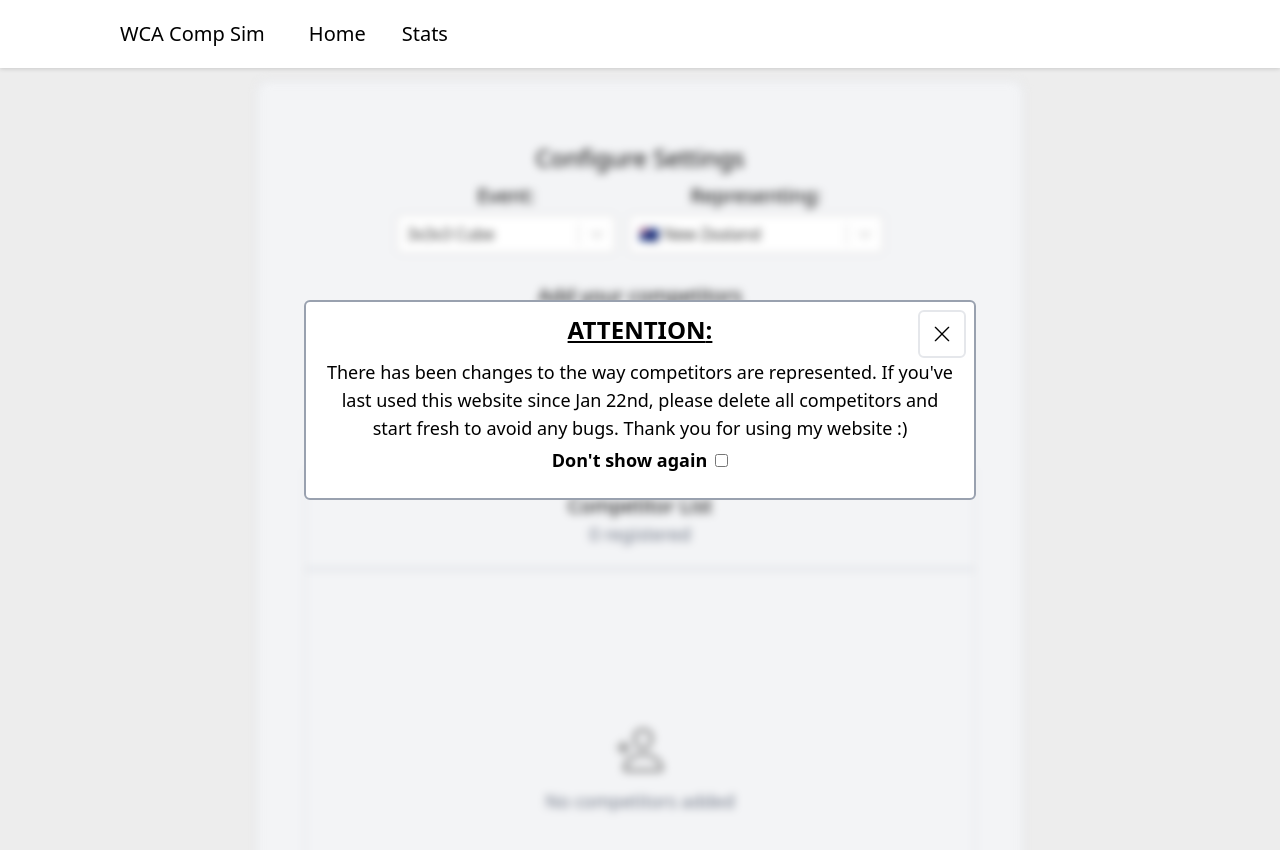
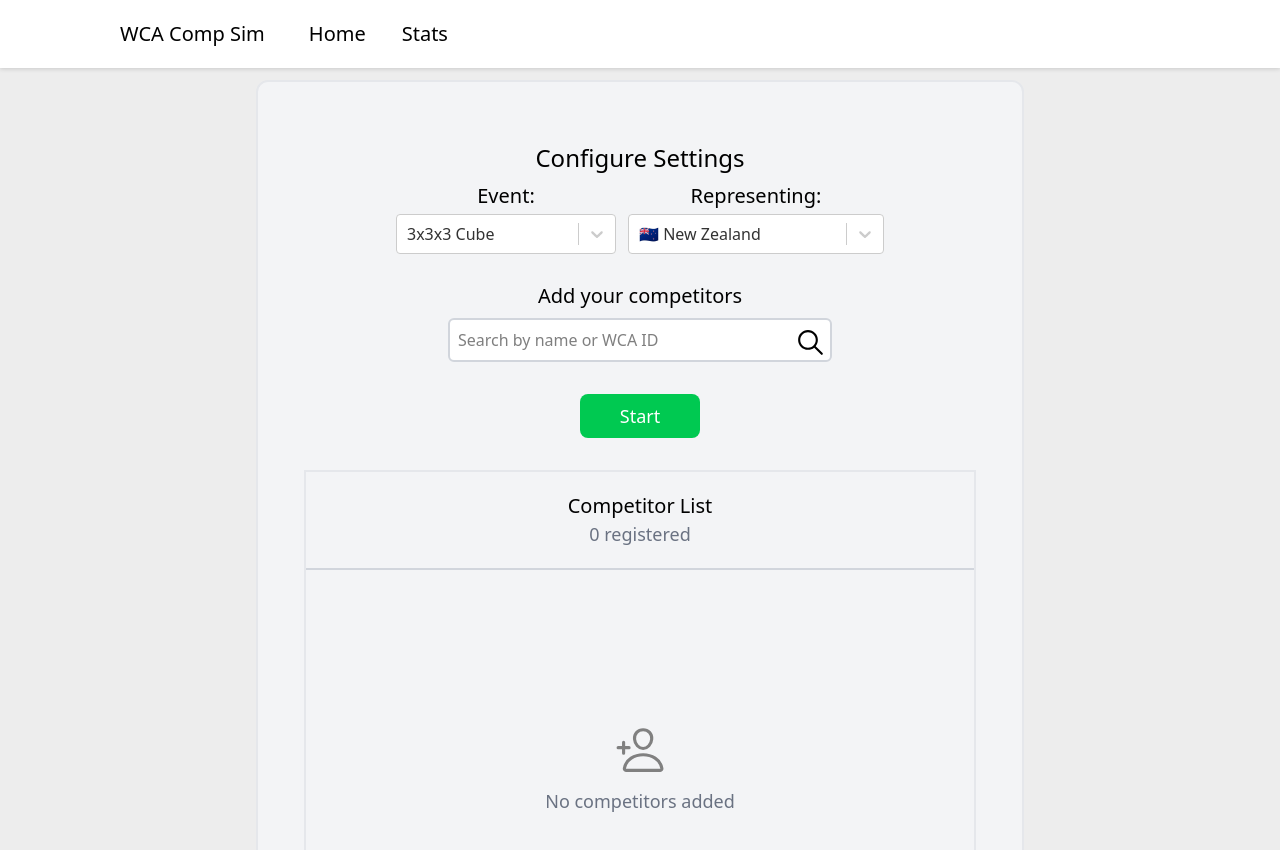
Before and after one commit to dwyaneramos/wca-comp-sim, a React (Vite) app: page / in a window 1280 px wide. Shown: the top 850 px of the page. Built offline with nearby package versions, Linux system fonts and the light colour scheme.

Commit message:
feat: added toasts in place of popups

```diff
--- a/src/App.jsx
+++ b/src/App.jsx
@@ -6,7 +6,7 @@ import { Stats } from './components/sections/Stats'
 import { NavBar } from './components/NavBar'
 import { simulateAllCompetitors, addUser, startingStats, defaultStats } from './services/competitors.js'
 import { FaGithub } from "react-icons/fa";
-import { Popup } from "./components/Popup.jsx"
+import { Toast } from './components/Toast.jsx'
 
 export function useLocalStorage(key, initialValue) {
   const [value, setValue] = useState(() => {
@@ -50,11 +50,6 @@ function App() {
     "Game": Game,
     "Stats": Stats
   }
-  const [disableUpdatePopup, setDisableUpdatePopup] = useLocalStorage("disableUpdatePopup", false)
-  const [showUpdatePopup, setShowUpdatePopup] = useState(disableUpdatePopup ? false : true)
-
-  const disableApp = showUpdatePopup || error
-
 
   const [stats, setStats] = useLocalStorage("stats", startingStats)
 
@@ -65,10 +60,9 @@ function App() {
   }
 
   const changePage = async (page) => {
-    setShowUpdatePopup(false)
     if (page === "Game") {
       try {
-        const simmedCompetitors = await Simulate()
+        await Simulate()
         setDisabledEventDropdown(true)
         setPage("Game")
       } catch (err) {
@@ -80,10 +74,6 @@ function App() {
     }
   }
 
-  useEffect(() => {
-    console.log(disableUpdatePopup)
-
-  }, [disableUpdatePopup])
 
 
 
@@ -129,16 +119,11 @@ function App() {
       <NavBar changePage={changePage} disabledEventDropdown={disabledEventDropdown} setEvent={setEvent}
         defaultEvent={event} setNationality={setNationality} defaultNationality={nationality} />
 
-      {error && <Popup popupHeader={"ERROR"} popupMsg={error} setPopupOn={setError} popupColor={"red-500"} />}
-
-      {showUpdatePopup && <Popup popupHeader={"ATTENTION"}
-        popupMsg={"There has been changes to the way competitors are represented. If you've last used this website since Jan 22nd, please delete all competitors and start fresh to avoid any bugs. Thank you for using my website :)"}
-        setPopupOn={setShowUpdatePopup}
-        popupColor={"red-500"} setDisableUpdatePopup={setDisableUpdatePopup} />}
+      {error && <Toast text={error} type={"error"} setShowToast={setError} />}
 
       <CurrentPage changePage={changePage} setPopup={setError} setCompetitors={setCompetitors}
         competitors={competitors} setEvent={setEvent} event={event} setStats={setStats} stats={stats} resetCompetitors={Simulate}
-        nationality={nationality} setNationality={setNationality} disableApp={disableApp} />
+        nationality={nationality} setNationality={setNationality} />
     </>
   )
 
--- /dev/null
+++ b/src/components/Toast.jsx
@@ -0,0 +1,17 @@
+const typeConfigLookup = {
+  "error": { bgColor: "bg-red-500", textColor: "text-white", header: "Uh Oh!" },
+}
+
+
+
+export const Toast = ({ text, type, setShowToast }) => {
+  const typeConfig = typeConfigLookup[type]
+  console.log(typeConfig)
+  return (
+    <div className={`fixed transition-all left-1/2 -translate-x-1/2 animate-toast flex flex-col bottom-5 z-100 w-xs ${typeConfig.bgColor} ${typeConfig.textColor} p-3 rounded-md shadow-lg`} >
+      <span className="text-lg">{typeConfig.header}</span>
+      <span className="text-md">{text}</span>
+      <span onClick={() => setShowToast(null)} className="transition-all pr-1 absolute top-2 right-2 text-white text-lg cursor-pointer hover:-translate-y-1">x</span>
+    </div >
+  )
+}
--- a/src/components/sections/Game.jsx
+++ b/src/components/sections/Game.jsx
@@ -16,15 +16,11 @@ const genScramble = async (event) => {
 
 
 
-export const Game = ({ competitors, setCompetitors, event, setStats, stats, setPopup, resetCompetitors, nationality, disableApp }) => {
+export const Game = ({ competitors, setCompetitors, event, setStats, stats, setPopup, resetCompetitors, nationality }) => {
   const numSolvesInRound = MO3_EVENTS.includes(event) ? 3 : 5
   const setErrorPopup = setPopup
   const playerNationality = nationality
-  const disableAppRef = useRef(disableApp)
-
-  useEffect(() => {
-    disableAppRef.current = disableApp;
-  }, [disableApp]);
+  const [disableApp, setDisableApp] = useState(false);
 
   const [solveNum, setSolveNum] = useState(0)
   const solveNumRef = useRef(solveNum);
@@ -145,7 +141,7 @@ export const Game = ({ competitors, setCompetitors, event, setStats, stats, setP
 
   useEffect(() => {
     const handleKeyDown = (e) => {
-      if (disableAppRef.current) {
+      if (disableApp) {
         e.preventDefault()
         return
       }
--- a/src/components/sections/SelectCubers.jsx
+++ b/src/components/sections/SelectCubers.jsx
@@ -6,10 +6,10 @@ import { addCompetitor } from "../../services/competitors.js"
 import { PLAYER_ID } from "../../utils/constants.js"
 import { SelectEventDropdown, NationalityDropdown } from "../Dropdown.jsx"
 
-export const SelectCubers = ({ changePage, setCompetitors, competitors, disableApp, setEvent, event, setNationality, nationality }) => {
+export const SelectCubers = ({ changePage, setCompetitors, competitors, setEvent, event, setNationality, nationality }) => {
 
   return (
-    <div className={`flex content-center justify-center   ${disableApp ? "blur-xs pointer-events-none" : ""}`}>
+    <div className={`flex content-center justify-center`}>
       <div className="flex flex-col mx-auto gap-2 bg-gray-100 items-center rounded-xl  border-2 border-gray-200
                         w-[95vw] h-full overflow-x-hidden pb-10 mt-20 sm:w-3xl ">
         <h1 className="text-2xl pt-15 font-medium">Configure Settings</h1>
@@ -26,7 +26,7 @@ export const SelectCubers = ({ changePage, setCompetitors, competitors, disableA
 
 
         <h1 className="text-xl pt-5 font-medium">Add your competitors</h1>
-        <SearchBar setCompetitors={setCompetitors} competitors={competitors} disableApp={disableApp} />
+        <SearchBar setCompetitors={setCompetitors} competitors={competitors} />
 
         <button onClick={() => changePage("Game")} type="" className=" bg-green-500 py-2 px-10 my-6 cursor-pointer px-6 rounded-lg text-white text-lg">Start</button>
 
@@ -92,7 +92,7 @@ const DisplayCompetitors = ({ competitors, setCompetitors }) => {
 
 
 
-const SearchBar = ({ setCompetitors, competitors, disableApp }) => {
+const SearchBar = ({ setCompetitors, competitors }) => {
   const [input, setInput] = useState("")
   const [searchResults, setSearchResults] = useState([])
   const [highlightedCuberIndex, setCuberIndex] = useState(0)
@@ -121,9 +121,6 @@ const SearchBar = ({ setCompetitors, competitors, disableApp }) => {
 
 
   const handleKeyInput = (e) => {
-    if (disableApp) {
-      e.preventDefault()
-    }
     const char = e.key
     if (char === "ArrowDown") {
       setCuberIndex((highlightedCuberIndex + 1) % searchResults.length)
--- a/src/index.css
+++ b/src/index.css
@@ -3,3 +3,18 @@
 body {
   background-color: #ededed;
 }
+
+@keyframes toast{
+  from {
+    opacity: 0;
+    transform: translateY(20px);
+  }
+  to {
+    opacity: 1;
+    transform: translateY(0);
+  }
+}
+
+.animate-toast {
+  animation: toast 0.5s ease-out;
+}
--- a/src/services/cuber.js
+++ b/src/services/cuber.js
@@ -1,6 +1,6 @@
-import {DNF, INVALID_TIMES, BLD_EVENTS} from "../utils/constants.js"
+import { DNF, INVALID_TIMES, BLD_EVENTS } from "../utils/constants.js"
 
-export const createCuber = (id, name, times = [-1,-1,-1,-1,-1], country, bpa = null, wpa = null, avg = null) => {
+export const createCuber = (id, name, times = [-1, -1, -1, -1, -1], country, bpa = null, wpa = null, avg = null) => {
   return {
     id: id,
     name: name,
@@ -12,7 +12,7 @@ export const createCuber = (id, name, times = [-1,-1,-1,-1,-1], country, bpa = n
   }
 }
 
-export const createPlayer = (times = [-1,-1,-1,-1,-1], country = "NZ", bpa = null, wpa = null, avg = null) => {
+export const createPlayer = (times = [-1, -1, -1, -1, -1], country = "NZ", bpa = null, wpa = null, avg = null) => {
   return createCuber("Player", "Player", times, country, bpa, wpa, avg)
 
 }
@@ -32,16 +32,16 @@ const isDNFed = (times, numSolves) => {
 }
 
 export const genPlayerWPABPA = (timesWOLastSolve, numSolves) => {
-{/*
+  {/*
   Instead of a wpa and bpa for MO3 events, it will just be the average of the first 2 solves, hence why wpa and bpa are the same
 */}
   let bpa = -1;
   if (isDNFed(timesWOLastSolve, numSolves)) {
-      bpa = DNF;
+    bpa = DNF;
   } else {
 
-    bpa = numSolves == 5 ? ((timesWOLastSolve.reduce((acc, curr) => acc + curr, 0 ) - Math.max(...timesWOLastSolve)) / 3) :
-                                (timesWOLastSolve.reduce((acc, curr) => acc + curr, 0) / 2);
+    bpa = numSolves == 5 ? ((timesWOLastSolve.reduce((acc, curr) => acc + curr, 0) - Math.max(...timesWOLastSolve)) / 3) :
+      (timesWOLastSolve.reduce((acc, curr) => acc + curr, 0) / 2);
   }
 
 
@@ -50,16 +50,16 @@ export const genPlayerWPABPA = (timesWOLastSolve, numSolves) => {
     wpa = DNF
   } else {
 
-    wpa = numSolves == 5 ? (timesWOLastSolve.reduce((acc, curr) => acc + curr, 0 ) - Math.min(...timesWOLastSolve)) / 3 :
-                           bpa
+    wpa = numSolves == 5 ? (timesWOLastSolve.reduce((acc, curr) => acc + curr, 0) - Math.min(...timesWOLastSolve)) / 3 :
+      bpa
   }
-  return {bpa, wpa}
+  return { bpa, wpa }
 }
 
 export const genPlayerAvg = (times, numSolves) => {
   const avg = isDNFed(times, numSolves) ? DNF :
-              (numSolves == 5 ?  (times.reduce((acc, curr) => acc + curr, 0) - Math.min(...times) - Math.max(...times)) / 3 :
-                                (times.reduce((acc, curr) => acc + curr, 0) / 3))
+    (numSolves == 5 ? (times.reduce((acc, curr) => acc + curr, 0) - Math.min(...times) - Math.max(...times)) / 3 :
+      (times.reduce((acc, curr) => acc + curr, 0) / 3))
   return avg
 }
 
@@ -77,33 +77,24 @@ export const createSimCuber = async (cuber, event, numSolves) => {
   times = times;
   const timesWOLastSolve = times.slice(0, -1);
   const avg = genPlayerAvg(times, numSolves);
-  const {bpa, wpa} = genPlayerWPABPA(timesWOLastSolve, numSolves);
+  const { bpa, wpa } = genPlayerWPABPA(timesWOLastSolve, numSolves);
   return createCuber(cuber.id, cuber.name, times, cuber.country, bpa, wpa, avg)
 
 }
 
 
 export const genRandomTime = (officialTimes, event) => {
-  const eventStdDevFactor = {
-    "sprint": 0.3,
-    "med": 0.08,
-    "big": 0.1,
-    "bld": 0.15
-
-  }
-
-
   const mean = officialTimes.reduce((acc, curr) => acc + curr, 0) / officialTimes.length;
   const variance = officialTimes.reduce((sum, val) => sum + (val - mean) ** 2, 0) / (officialTimes.length - 1)
 
-  const dnfChance = BLD_EVENTS.includes(event) ? 0.5: 0.03
+  const dnfChance = BLD_EVENTS.includes(event) ? 0.5 : 0.03
   const roll = Math.random()
   if (roll <= dnfChance) {
     return DNF
   }
 
-  {/* Using the Marsaglia method only works if for (mean**2 / variance) > 3*/}
-  if ((mean ** 2 / variance) <= (1/3)) {
+  {/* Using the Marsaglia method only works if for (mean**2 / variance) > 3*/ }
+  if ((mean ** 2 / variance) <= (1 / 3)) {
     return randLogNormal(mean, variance)
   } else {
     return randGamma(mean, variance)
@@ -114,7 +105,7 @@ const randGamma = (mean, variance) => {
   const gammaA = mean ** 2 / variance
   const gammaT = variance / mean
 
-  const d = gammaA - (1/3)
+  const d = gammaA - (1 / 3)
   const c = 1 / (Math.sqrt(9 * d))
 
   while (true) {
@@ -158,7 +149,7 @@ export const fetchTimes = async (cuber, event) => {
       for (const [roundKey, round] of Object.entries(eventResults)) {
         for (const solve of round.solves) {
           if (!(INVALID_TIMES.includes(solve))) {
-            recentTimes.push(solve/100)
+            recentTimes.push(solve / 100)
           }
 
           if (recentTimes.length >= 50) {
```
